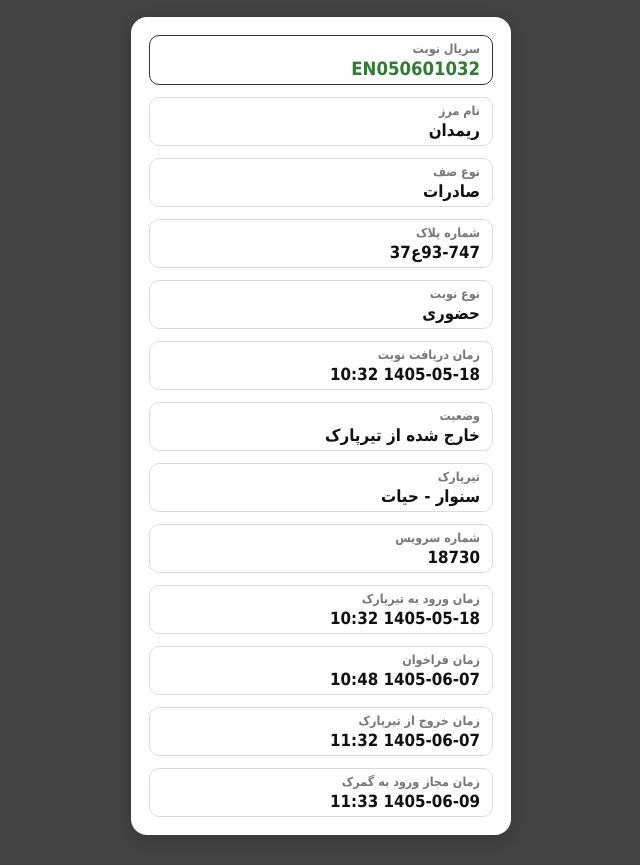
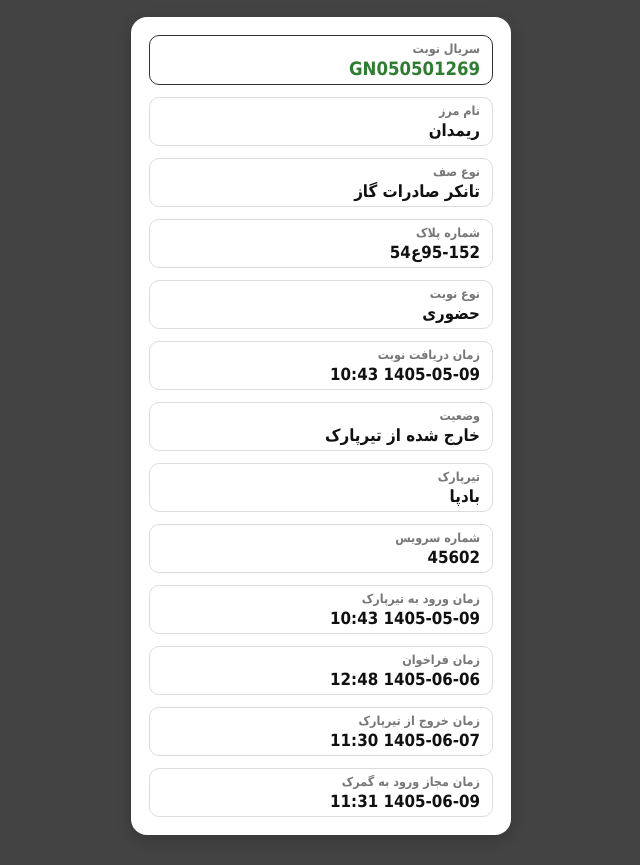
Before and after one commit to bordarpark-ir/new5, a plain HTML site: page index.html in a window 1280 px wide. Shown: the part 63-928 px from the top of the page, without its empty margins (319-959 px from the left). Drawn offline with Linux system fonts and the light colour scheme.

Commit message:
Update index.html

```diff
--- a/index.html
+++ b/index.html
@@ -130,7 +130,7 @@
 
             <div class="item serial-item">
                 <span class="label">سریال نوبت</span>
-                <span class="value serial">EN050601032</span>
+                <span class="value serial">GN050501269</span>
             </div>
 
             <div class="item">
@@ -140,12 +140,12 @@
 
             <div class="item">
                 <span class="label">نوع صف</span>
-                <span class="value">صادرات</span>
+                <span class="value">تانکر صادرات گاز</span>
             </div>
 
             <div class="item">
                 <span class="label">شماره پلاک</span>
-                <span class="value">93-747ع37</span>
+                <span class="value">95-152ع54</span>
             </div>
 
             <div class="item">
@@ -155,7 +155,7 @@
 
             <div class="item">
                 <span class="label">زمان دریافت نوبت</span>
-                <span class="value">1405-05-18 10:32</span>
+                <span class="value">1405-05-09 10:43</span>
             </div>
 
             <div class="item">
@@ -165,32 +165,32 @@
 
             <div class="item">
                 <span class="label">تیرپارک</span>
-                <span class="value">سنوار - حیات</span>
+                <span class="value">بادپا</span>
             </div>
 
             <div class="item">
                 <span class="label">شماره سرویس</span>
-                <span class="value">18730</span>
+                <span class="value">45602</span>
             </div>
 
             <div class="item">
                 <span class="label">زمان ورود به تیرپارک</span>
-                <span class="value">1405-05-18 10:32</span>
+                <span class="value">1405-05-09 10:43</span>
             </div>
 
             <div class="item">
                 <span class="label">زمان فراخوان</span>
-                <span class="value">1405-06-07 10:48</span>
+                <span class="value">1405-06-06 12:48</span>
             </div>
 
             <div class="item">
                 <span class="label">زمان خروج از تیرپارک</span>
-                <span class="value">1405-06-07 11:32</span>
+                <span class="value">1405-06-07 11:30</span>
             </div>
 
             <div class="item">
                 <span class="label">زمان مجاز ورود به گمرک</span>
-                <span class="value">1405-06-09 11:33</span>
+                <span class="value">1405-06-09 11:31</span>
             </div>
 
         </div>
```
